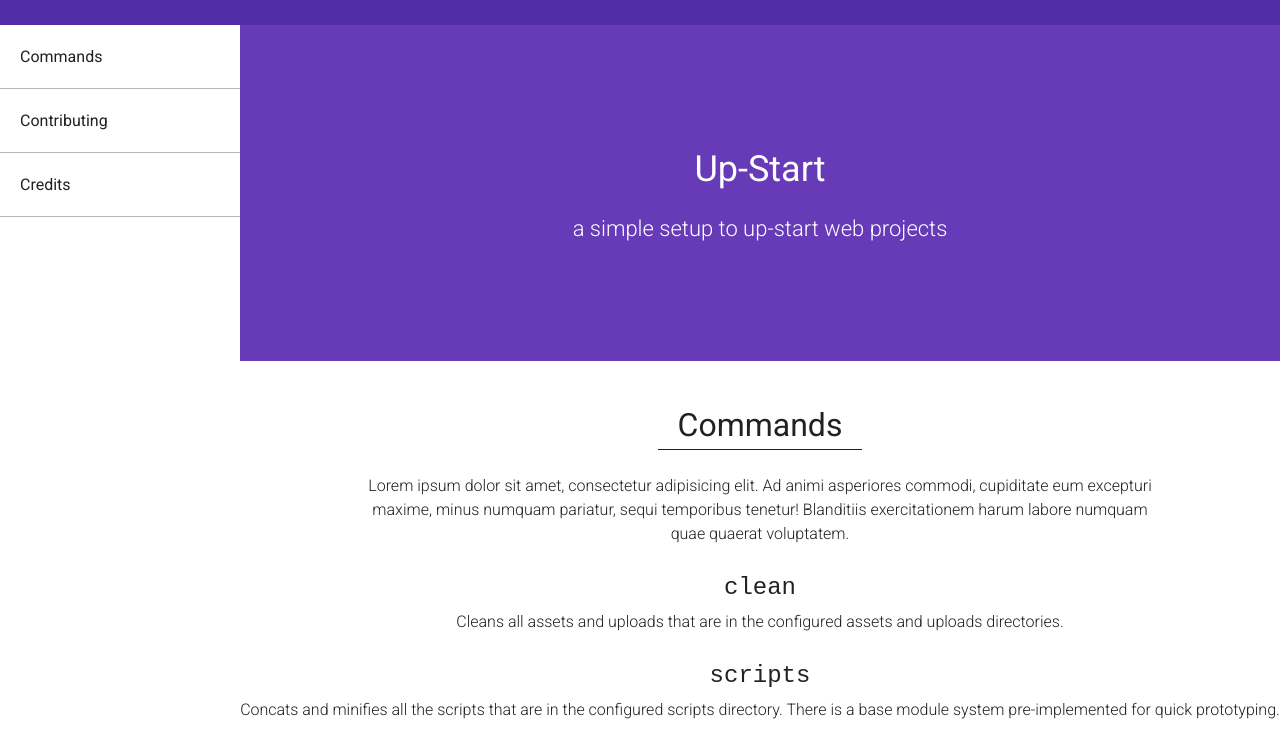
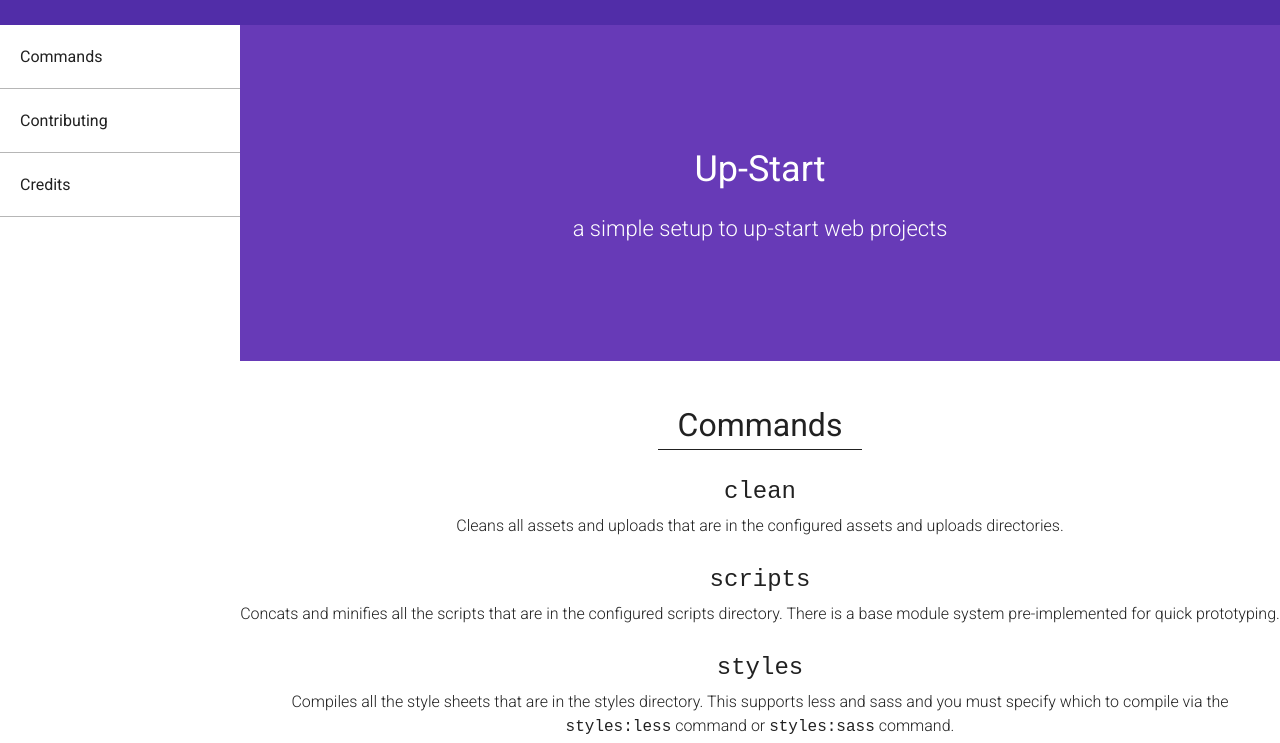
Before and after one commit to Frlnc/up-start, a website: page public/index.html in a window 1280 px wide. Shown: the top 743 px of the page. Drawn offline with nearby package versions, Linux system fonts and the light colour scheme; files that its build step writes are made by us from their sources.

Commit message:
README fixes and removed some sneaky lorem

```diff
--- a/public/index.html
+++ b/public/index.html
@@ -36,7 +36,6 @@
 
         <section class="section" id="commands">
             <h1 class="section__title">Commands</h1>
-            <p class="section__description">Lorem ipsum dolor sit amet, consectetur adipisicing elit. Ad animi asperiores commodi, cupiditate eum excepturi maxime, minus numquam pariatur, sequi temporibus tenetur! Blanditiis exercitationem harum labore numquam quae quaerat voluptatem.</p>
             <div class="command">
                 <h2 class="command__title">clean</h2>
                 <p class="command__description">
```
Also changed, not shown: README.md.
